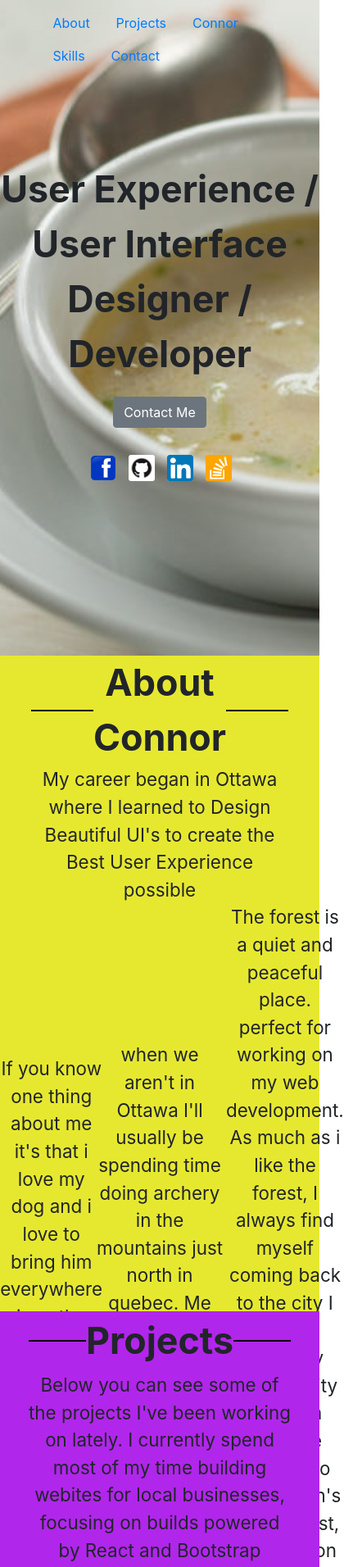
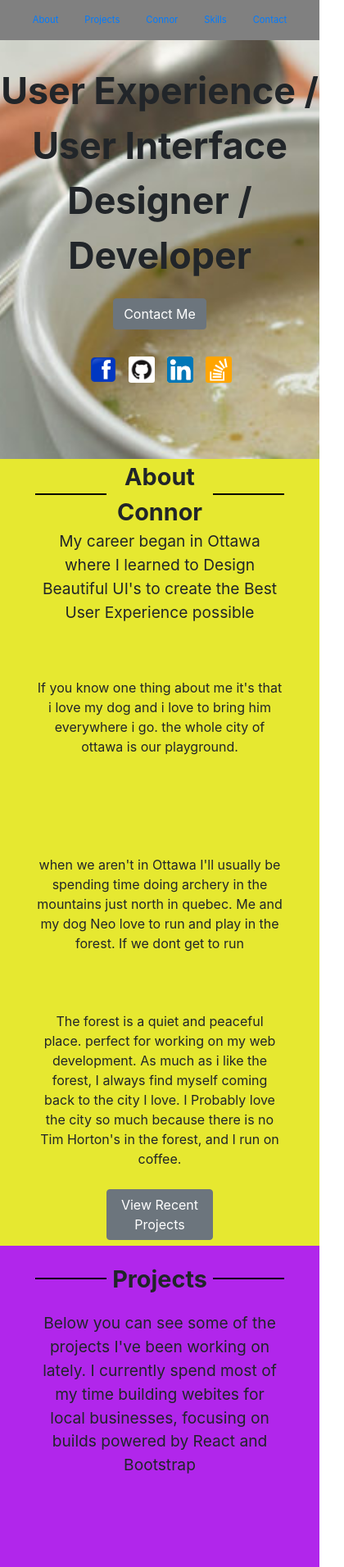
Before and after one commit to Racksoup/Developer_Profile, a React (Create React App) app: page / in a window 390 px wide. Shown: the top 1912 px of the page at 82% size, 420 px wide, since content can reach past the window. Built offline with nearby package versions, Linux system fonts and the light colour scheme.

Commit message:
Version 1.0.3

```diff
--- a/src/App.css
+++ b/src/App.css
@@ -38,7 +38,7 @@
   .App {
     display: grid;
     grid-template-columns: 0fr 10fr 0fr;
-    grid-template-rows: 50rem 50rem 58rem 62rem 20rem;
+    grid-template-rows: 35rem 60rem 120rem 90rem 20rem;
   }
 
   .background {
--- a/src/componentcss/about.css
+++ b/src/componentcss/about.css
@@ -85,3 +85,49 @@
 	grid-row-end: 5;
 	margin: auto;
 }
+
+@media only screen and (max-width: 800px) {
+	.about {
+		grid-template-columns: 1fr 2fr 3fr 2fr 1fr;
+		grid-template-rows: 1fr 1fr 3fr 3fr 3fr 1fr;
+	}
+
+	.aboutTitle {
+		font-size: 1.8rem;
+	}
+
+	.aboutText {
+		font-size: 1.2rem;
+	}
+
+	.infoText1 {
+		grid-column-start: 2;
+		grid-column-end: 5;
+		grid-row-start: 3;
+		grid-row-end: 4;
+		font-size: 1rem;
+	}
+
+	.infoText2 {
+		grid-column-start: 2;
+		grid-column-end: 5;
+		grid-row-start: 4;
+		grid-row-end: 5;
+		font-size: 1rem;
+	}
+
+	.infoText3 {
+		grid-column-start: 2;
+		grid-column-end: 5;
+		grid-row-start: 5;
+		grid-row-end: 6;
+		font-size: 1rem;
+	}
+
+	.projectsButton {
+		grid-column-start: 3;
+		grid-column-end: 4;
+		grid-row-start: 6;
+		grid-row-end: 7;
+	}
+}
--- a/src/componentcss/contact.css
+++ b/src/componentcss/contact.css
@@ -95,3 +95,22 @@
 	max-height: 10rem;
 	max-width: 10rem;
 }
+
+@media only screen and (max-width: 800px) {
+	.contact {
+		grid-template-columns: 1fr 2fr 3fr 2fr 1fr;
+		grid-template-rows: 5rem auto auto auto auto 0.7rem;
+	}
+
+	.contactTitle {
+		font-size: 1.8rem;
+	}
+
+	.contactInfo {
+		font-size: 1.2rem;
+	}
+
+	.contactBtnStyle {
+		margin: 0.2rem;
+	}
+}
--- a/src/componentcss/pageNavbar.css
+++ b/src/componentcss/pageNavbar.css
@@ -5,4 +5,14 @@
 	margin-left: 8.333%;
 	margin-right: 8.333%;
 	justify-content: center;
+	background: grey;
 }
+
+@media only screen and (max-width: 800px) {
+	.pageNavbar {
+		width: 100%;
+		margin-left: 0%;
+		margin-right: 0%;
+		font-size: 0.7rem;
+	}
+}
--- a/src/componentcss/projects.css
+++ b/src/componentcss/projects.css
@@ -133,3 +133,67 @@
 	width: 100%;
 	border-radius: 0.8rem;
 }
+
+@media only screen and (max-width: 800px) {
+	.projects {
+		grid-template-columns: 1fr 2fr 3fr 2fr 1fr;
+		grid-template-rows: 1.05fr 3fr 20fr 1fr;
+	}
+
+	.projectTitle {
+		grid-column-start: 3;
+		grid-column-end: 4;
+		grid-row-start: 1;
+		grid-row-end: 2;
+		font-size: 1.8rem;
+	}
+
+	.projectInfo {
+		grid-column-start: 2;
+		grid-column-end: 5;
+		grid-row-start: 2;
+		grid-row-end: 3;
+		font-size: 1.2rem;
+	}
+
+	.previewGrid {
+		grid-template-columns: 1fr;
+		grid-template-rows: 1fr 1fr 1fr 1fr;
+	}
+
+	.preview1 {
+		grid-column-start: 1;
+		grid-column-end: 2;
+		grid-row-start: 1;
+		grid-row-end: 2;
+	}
+
+	.preview2 {
+		grid-column-start: 1;
+		grid-column-end: 2;
+		grid-row-start: 2;
+		grid-row-end: 3;
+	}
+
+	.preview3 {
+		grid-column-start: 1;
+		grid-column-end: 2;
+		grid-row-start: 3;
+		grid-row-end: 4;
+	}
+
+	.preview4 {
+		grid-column-start: 1;
+		grid-column-end: 2;
+		grid-row-start: 4;
+		grid-row-end: 5;
+	}
+
+	.preview5 {
+		display: none;
+	}
+
+	.preview6 {
+		display: none;
+	}
+}
--- a/src/componentcss/skills.css
+++ b/src/componentcss/skills.css
@@ -293,3 +293,184 @@
 	max-width: 80%;
 	max-height: 80%;
 }
+
+@media only screen and (max-width: 800px) {
+	.skills {
+		grid-template-columns: 1fr 2fr 3fr 2fr 1fr;
+		grid-template-rows: 0.95fr 3fr 12fr 0.5fr;
+	}
+
+	.skillsTitle {
+		font-size: 1.8rem;
+	}
+
+	.skillsInfo {
+		font-size: 1.2rem;
+	}
+
+	.skillsGrid {
+		grid-template-columns: 1fr 1fr 1fr;
+		grid-template-rows: 1fr 1fr 1fr 1fr 1fr 1fr 1fr;
+	}
+
+	.frontend {
+		grid-column-start: 1;
+		grid-column-end: 4;
+		grid-row-start: 1;
+		grid-row-end: 4;
+	}
+
+	.backend {
+		grid-column-start: 1;
+		grid-column-end: 4;
+		grid-row-start: 4;
+		grid-row-end: 6;
+	}
+
+	.tools {
+		grid-column-start: 1;
+		grid-column-end: 4;
+		grid-row-start: 6;
+		grid-row-end: 8;
+	}
+
+	.htmlx {
+		grid-column-start: 1;
+		grid-column-end: 2;
+		grid-row-start: 1;
+		grid-row-end: 2;
+	}
+
+	.cssx {
+		grid-column-start: 2;
+		grid-column-end: 3;
+		grid-row-start: 1;
+		grid-row-end: 2;
+	}
+
+	.sassx {
+		grid-column-start: 3;
+		grid-column-end: 4;
+		grid-row-start: 1;
+		grid-row-end: 2;
+	}
+
+	.reactx {
+		grid-column-start: 1;
+		grid-column-end: 2;
+		grid-row-start: 2;
+		grid-row-end: 3;
+	}
+
+	.bootstrapx {
+		grid-column-start: 2;
+		grid-column-end: 3;
+		grid-row-start: 2;
+		grid-row-end: 3;
+	}
+
+	.reduxx {
+		grid-column-start: 3;
+		grid-column-end: 4;
+		grid-row-start: 2;
+		grid-row-end: 3;
+	}
+
+	.webpackx {
+		grid-column-start: 1;
+		grid-column-end: 2;
+		grid-row-start: 3;
+		grid-row-end: 4;
+	}
+
+	.applex {
+		grid-column-start: 2;
+		grid-column-end: 3;
+		grid-row-start: 3;
+		grid-row-end: 4;
+	}
+
+	.photoshopx {
+		grid-column-start: 3;
+		grid-column-end: 4;
+		grid-row-start: 3;
+		grid-row-end: 4;
+	}
+
+	.nodejsx {
+		grid-column-start: 1;
+		grid-column-end: 2;
+		grid-row-start: 4;
+		grid-row-end: 5;
+	}
+
+	.expressx {
+		grid-column-start: 2;
+		grid-column-end: 3;
+		grid-row-start: 4;
+		grid-row-end: 5;
+	}
+
+	.mongoosex {
+		grid-column-start: 3;
+		grid-column-end: 4;
+		grid-row-start: 4;
+		grid-row-end: 5;
+	}
+
+	.mongodbx {
+		grid-column-start: 1;
+		grid-column-end: 2;
+		grid-row-start: 5;
+		grid-row-end: 6;
+	}
+
+	.mysqlx {
+		grid-column-start: 2;
+		grid-column-end: 3;
+		grid-row-start: 5;
+		grid-row-end: 6;
+	}
+
+	.awsx {
+		grid-column-start: 3;
+		grid-column-end: 4;
+		grid-row-start: 5;
+		grid-row-end: 6;
+	}
+
+	.sublimex {
+		grid-column-start: 1;
+		grid-column-end: 2;
+		grid-row-start: 6;
+		grid-row-end: 7;
+	}
+
+	.npmx {
+		grid-column-start: 2;
+		grid-column-end: 3;
+		grid-row-start: 6;
+		grid-row-end: 7;
+	}
+
+	.herokux {
+		grid-column-start: 3;
+		grid-column-end: 4;
+		grid-row-start: 6;
+		grid-row-end: 7;
+	}
+
+	.githubx {
+		grid-column-start: 1;
+		grid-column-end: 2;
+		grid-row-start: 7;
+		grid-row-end: 8;
+	}
+
+	.wordpressx {
+		grid-column-start: 1;
+		grid-column-end: 2;
+		grid-row-start: 7;
+		grid-row-end: 8;
+	}
+}
--- a/src/components/pageNavbar.js
+++ b/src/components/pageNavbar.js
@@ -16,9 +16,9 @@ import "../componentcss/pageNavbar.css";
 
 function PageNavbar() {
 	return (
-		<Navbar className="pageNavbar" right>
-			<Nav right>
-				<NavItem right>
+		<Navbar className="pageNavbar">
+			<Nav>
+				<NavItem>
 					<NavLink href="#about">About</NavLink>
 				</NavItem>
 				<NavItem>
```
